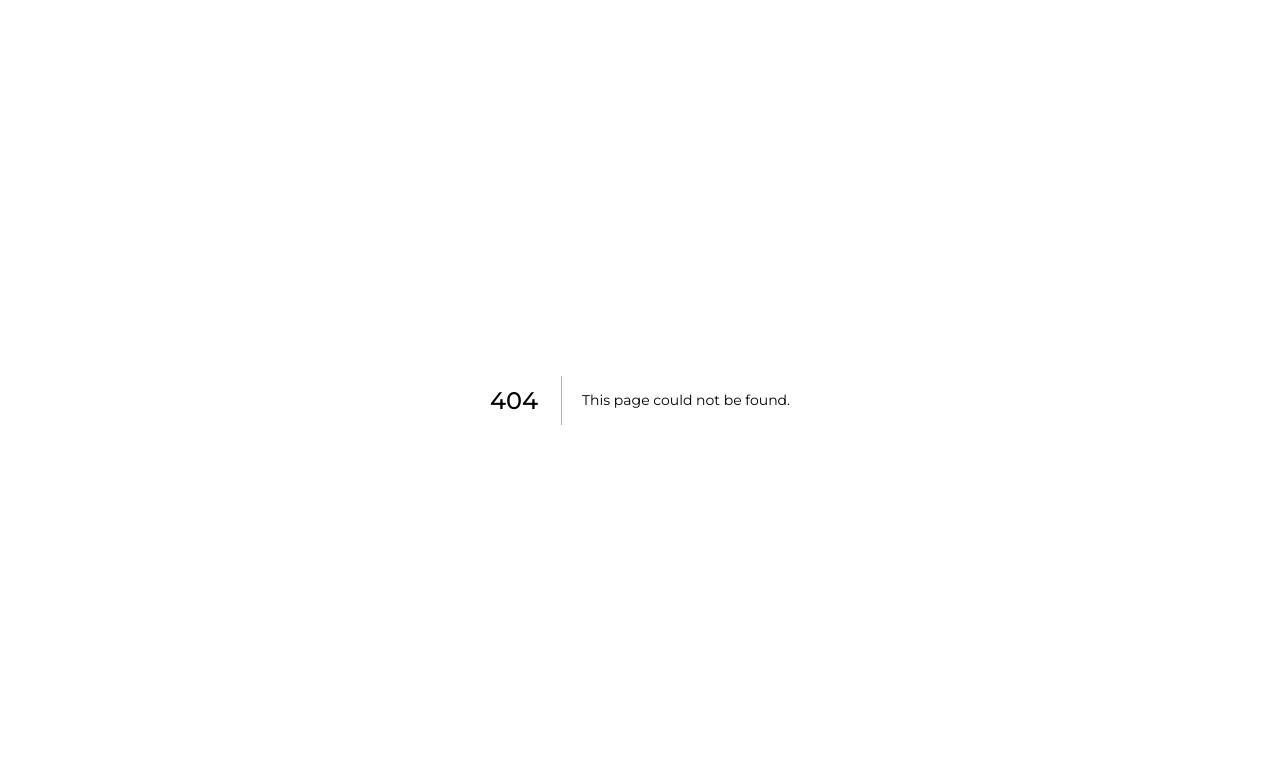
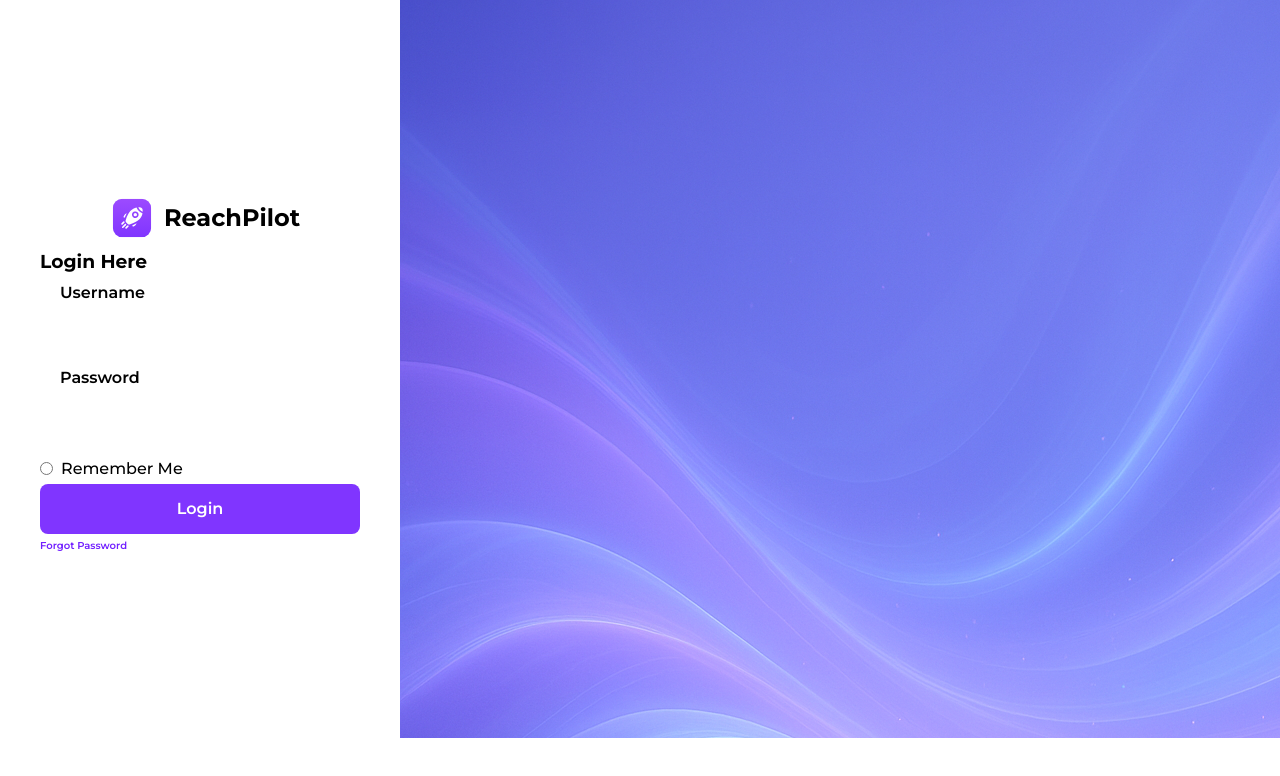
Before and after one commit to VirajNuge/ReachPilot, a Next.js app: page /pages/guestPages/loginPage in a window 1280 px wide. Before the commit this address had no page. Shown: the top 776 px of the page. Built offline with nearby package versions, Linux system fonts and the light colour scheme.

Commit message:
Login Page Done

```diff
--- a/app/page.tsx
+++ b/app/page.tsx
@@ -1,4 +1,4 @@
-import HomePageComponent from "./pages/guestPages/homePage/homePage";
+import HomePageComponent from "./pages/guestPages/homePage/page";
 
 export default function Page() {
   return <HomePageComponent />;
--- /dev/null
+++ b/app/pages/guestPages/loginPage/loginPage.css
@@ -0,0 +1,85 @@
+.loginContainer {
+  width: 400px;
+  height: 738px;
+  align-content: center;
+  justify-content: center;
+}
+
+.loginLogo {
+  justify-self: center;
+  display: flex;
+  gap: 0px;
+  align-items: center;
+}
+
+.loginLogo img {
+  scale: 0.6;
+  padding: 10px;
+  background: linear-gradient(to bottom, #9c4bff, #8035ff);
+  border-radius: 16px;
+}
+
+.loginDetails {
+  margin-left: 40px;
+  margin-right: 40px;
+}
+
+.loginInputs {
+  margin-top: 10px;
+}
+
+.signleLoginInput {
+  margin-top: 10px;
+}
+
+.signleLoginInput label {
+  font-weight: 600;
+  margin-left: 20px;
+}
+
+.signleLoginInput input {
+  all: unset;
+  height: 30px;
+  width: 300px;
+  border-radius: 8px;
+  background-color: white;
+  padding: 10px;
+  font-size: 16px;
+  margin-top: 6px;
+  font-weight: 400;
+}
+
+.loginButton {
+  all: unset;
+  height: 30px;
+  width: 300px;
+  border-radius: 8px;
+  background-color: white;
+  padding: 10px;
+  font-size: 16px;
+  margin-top: 6px;
+  font-weight: 600;
+  background-color: #8035ff;
+  color: white;
+  text-align: center;
+  transition: ease 0.2s;
+  cursor: pointer;
+}
+
+.loginButton:hover {
+  background-color: #7220ff;
+}
+
+.loginPassForgot {
+  all: unset;
+  font-size: 10px;
+  font-weight: 600;
+  color: #7220ff;
+  cursor: pointer;
+}
+
+.loginPageFlex {
+  display: flex;
+  overflow: hidden;
+  height: 738px;
+}
--- /dev/null
+++ b/app/pages/guestPages/loginPage/page.tsx
@@ -0,0 +1,50 @@
+import React from "react";
+import "./loginPage.css";
+
+const loginPage = () => {
+  return (
+    <>
+      <div className="loginPageFlex">
+        <div className="loginContainer">
+          <div className="loginLogo">
+            <img src="/images/logo.svg" />
+            <h2>ReachPilot</h2>
+          </div>
+          <div className="loginDetails">
+            <h3>Login Here</h3>
+            <div className="loginInputs">
+              <div className="signleLoginInput">
+                <label>Username</label>
+                <br />
+                <input type="text" id="fname"></input>
+              </div>
+              <div className="signleLoginInput">
+                <label>Password</label>
+                <br />
+                <input type="password" id="password"></input>
+              </div>
+              <div>
+                <label className="flex items-center gap-2 mt-4 font-medium">
+                  <input
+                    type="radio"
+                    name="option"
+                    value="yes"
+                    className="accent-purple-600"
+                  />
+                  Remember Me
+                </label>
+              </div>
+            </div>
+            <button className="loginButton">Login</button>
+            <a className="loginPassForgot">Forgot Password</a>
+          </div>
+        </div>
+        <div className="loginImage">
+          <img src="/images/logBg.png" />
+        </div>
+      </div>
+    </>
+  );
+};
+
+export default loginPage;
```
Also changed, not shown: app/pages/guestPages/homePage/page.tsx (renamed from app/pages/guestPages/homePage/homePage.tsx), public/images/logBg.png (added).
